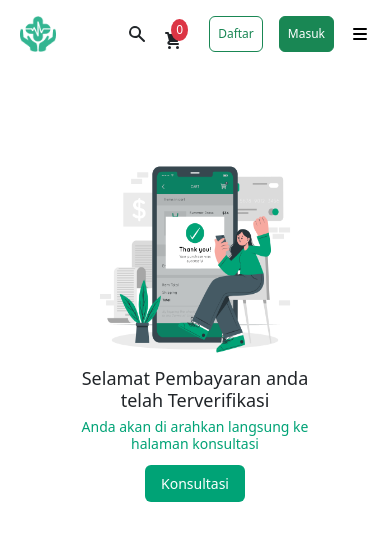
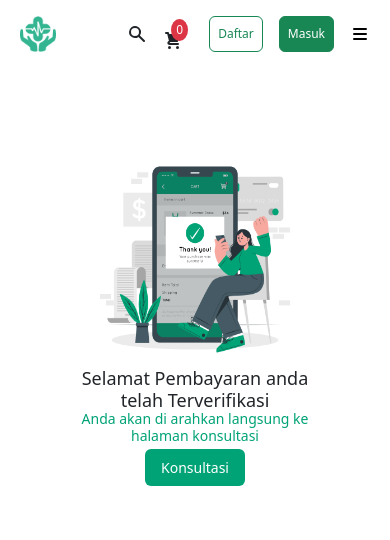
Before and after one commit to FE11-Tech4Impact/FinalProject, a React (Vite) app: page /sukses-order-dokter in a window 390 px wide. Shown: the top 540 px of the page. Built offline with nearby package versions, Linux system fonts and the light colour scheme; no server answers.

Commit message:
Update Responsive Flow Dokter

```diff
--- a/src/css/chatcontainer.css
+++ b/src/css/chatcontainer.css
@@ -29,6 +29,7 @@
          margin-top: 12px;
          border-radius: 10px;
          padding: 12px;
+         margin-bottom: 2rem;
      }
 
      .chat-container {
--- a/src/css/sukses.css
+++ b/src/css/sukses.css
@@ -32,18 +32,21 @@
     .suksesorder {
         margin-top: 20px;
         margin-bottom: 60px;
-        margin-left: 20px;
-        margin-right: 20px;
+        margin-left: 10px;
+        margin-right: 10px;
         padding: 50px;
         align-items: center;
         text-align: center;
     }
 
     .suksesorder h2{
+        margin: 0 10px;
         font-size: 18px;
     }
 
     .suksesorder h5 {
+        margin: 0 10px;
+
         font-size: 14px;
         font-weight: 500;
         color: #00A376;
@@ -56,6 +59,7 @@
 
     .suksesorder .bt-sukses{
         font-size: 14px;
+        margin: 0 10px;
         background-color: #00A376;
         padding: 8px 16px;
         border: none;
```
